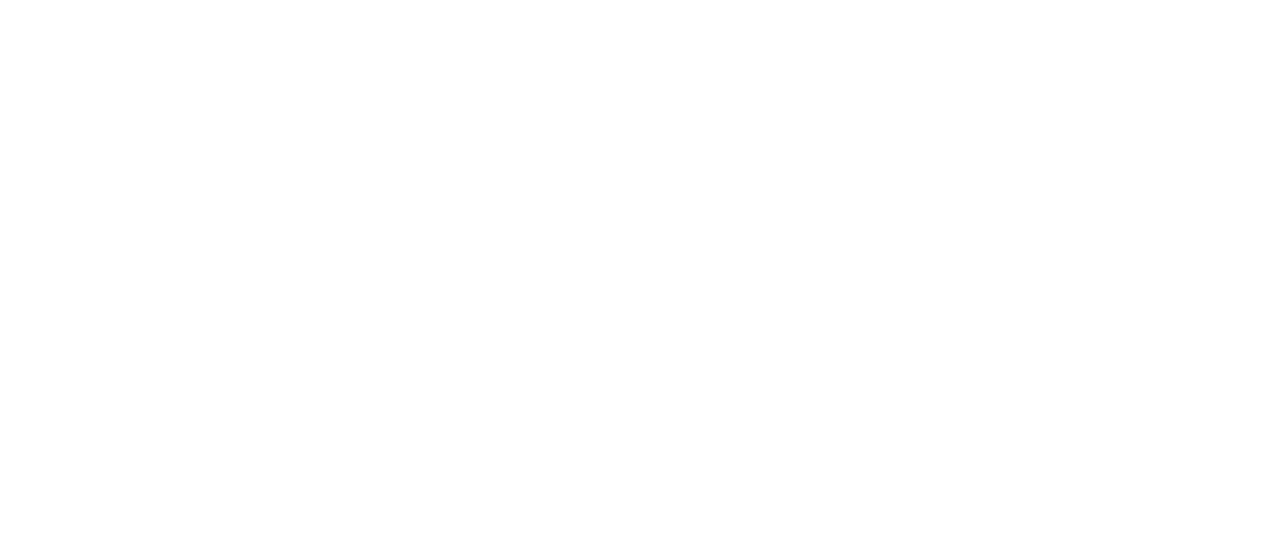
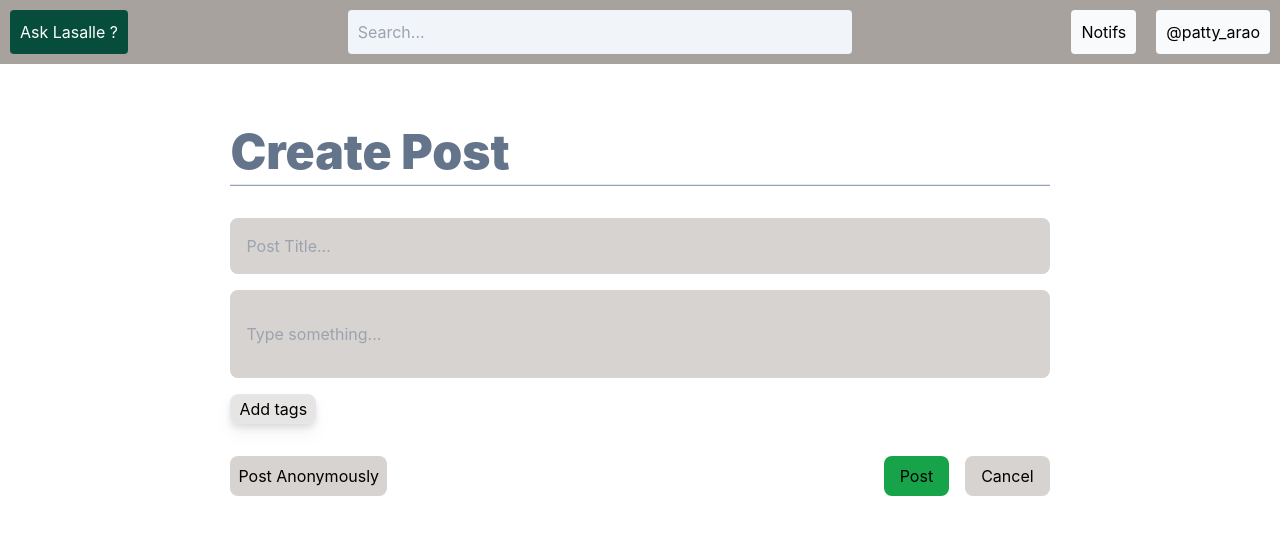
Before and after one commit to Ethea2/Ask-Lasalle, a React (Create React App) app: page /createpost in a window 1280 px wide. Before the commit this address had no page. Shown: the top 534 px of the page. Built offline with nearby package versions, Linux system fonts and the light colour scheme.

Commit message:
set up create post page

```diff
--- a/src/App.js
+++ b/src/App.js
@@ -4,15 +4,16 @@
 import Homepage from "./pages/Homepage";
 import Viewpost from "./pages/Viewpost";
 import Viewprofile from "./pages/Viewprofile";
+import Createpost from "./pages/Createpost";
 
 function App() {
   return (
     <div className="App">
       <Routes>
-        {/* <Route path='/' element={<Createpost/>} /> */}
         <Route path='/' element={<Onboarding />} />
         <Route path='/signup' element={<Signup/>} />
         <Route path='/homepage' element={<Homepage />} />
+        <Route path='/createpost' element={<Createpost />} />
         <Route path='/viewpost/:postid' element={<Viewpost />} />
         <Route path='/viewprofile/:username' element={<Viewprofile />} />
       </Routes>
--- a/src/components/Sidebar.js
+++ b/src/components/Sidebar.js
@@ -1,8 +1,17 @@
+import { Link } from "react-router-dom";
+
 const Sidebar = () => {
     return (
 
-        <div className="sidebar" class="w-full bg-stone-400 rounded-2xl">
+        <div className="sidebar">
 
+            <div className="new-post">
+                <Link to="/createpost">
+                    <button class="w-full p-2 mb-4 rounded-2xl bg-emerald-600 text-center hover:bg-emerald-700">Post something!</button>
+                </Link>
+            </div>
+
+            <div className="organize" class="w-full bg-stone-400 rounded-2xl">
                 <div className="heading" class="bg-emerald-900 w-full p-4 rounded-t-2xl">
                     <p class="text-white text-bold">Tags and Filters</p>
                 </div>
@@ -66,6 +75,7 @@
                     </div>
                 </div>
             </div>
+        </div>
 
      );
 }
--- a/src/pages/Createpost.js
+++ b/src/pages/Createpost.js
@@ -1,25 +1,43 @@
 import Navbar from "../components/Navbar";
+import { Link } from 'react-router-dom'
 
 const Createpost = () => {
+
     return (
 
        <>
 
         <Navbar/>
 
-        <div className="create-post">
-
-            <div className="heading">
-                <h1>Create Post</h1>
+        <div className="post-details" class="w-4/5 m-auto my-16">
+            <div className="heading" class=" w-4/5 mx-auto my-8">
+                <h1 class="text-5xl font-black text-slate-500">Create Post</h1>
+                <hr class="bg-slate-400 h-0.5 my-2"/>
             </div>
 
-            <div className="post-title" class="flex flex-col gap-8 w-1/2 m-4">
-                <input type="text" placeholder="Post Title..." class="p-4 bg-slate-300 rounded-2xl w-full"/>
-                <input type="text" placeholder="Type something" class="p-4 bg-slate-300 rounded-2xl w-full"/>
+            <div className="post-title" class="w-4/5 mx-auto mb-4">
+                <input type="text" placeholder="Post Title..." class="w-full p-4 rounded-lg bg-stone-300"></input>
             </div>
 
+            <div className="post-body" class="w-4/5 mx-auto mt-4">
+                <input type="text" placeholder="Type something..." class="w-full px-4 py-8 rounded-lg bg-stone-300"></input>
+            </div>
+
+            <div className="tags" class="w-4/5 mx-auto mt-4">
+                <button class="py-0.5 px-2 bg-stone-200 rounded-lg drop-shadow-lg border-slate-200 border">Add tags</button>
+            </div>
+
+            <div className="post-choices" class="w-4/5 mx-auto mt-8 flex justify-between">
+                <div className="anon">
+                    <button class="p-2 bg-stone-300 rounded-lg">Post Anonymously</button>
+                </div>
+
+                <div className="upload" class="flex justify-between gap-4">
+                    <button class="px-4 py-2 bg-green-600 rounded-lg">Post</button>
+                    <button class="px-4 py-2 bg-stone-300 rounded-lg">Cancel</button>
+                </div>
+            </div>
         </div>
-
 
        </>
 
--- a/src/pages/Homepage.js
+++ b/src/pages/Homepage.js
@@ -6,6 +6,7 @@
 
 const Homepage = () => {
     const {data, isLoading, errorLoading} = useFetch('http://localhost:8000/posts')
+
     return (
         <>
             <div className="nav">
```
Lines whose indentation alone changed are shown as unchanged.
